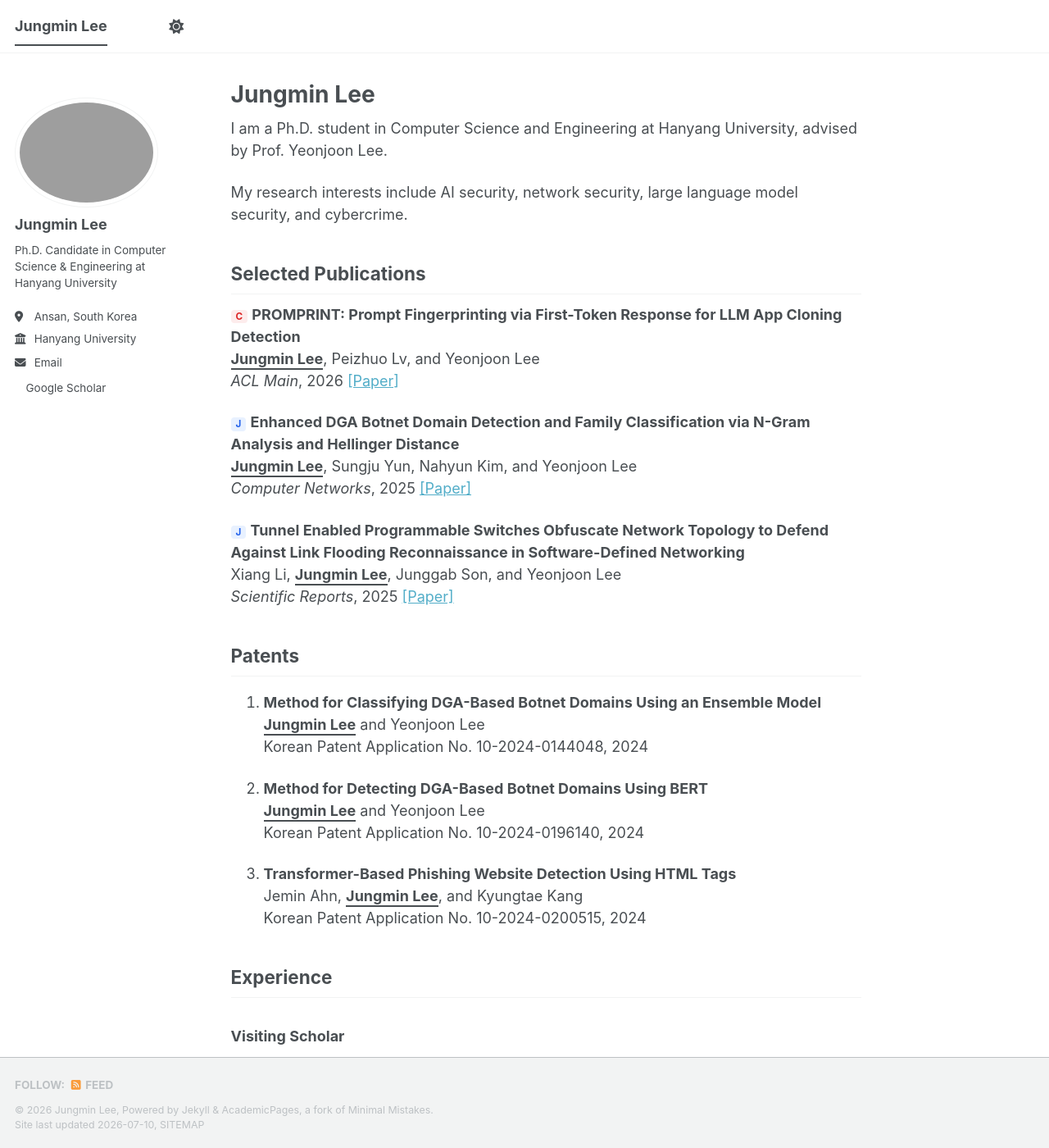
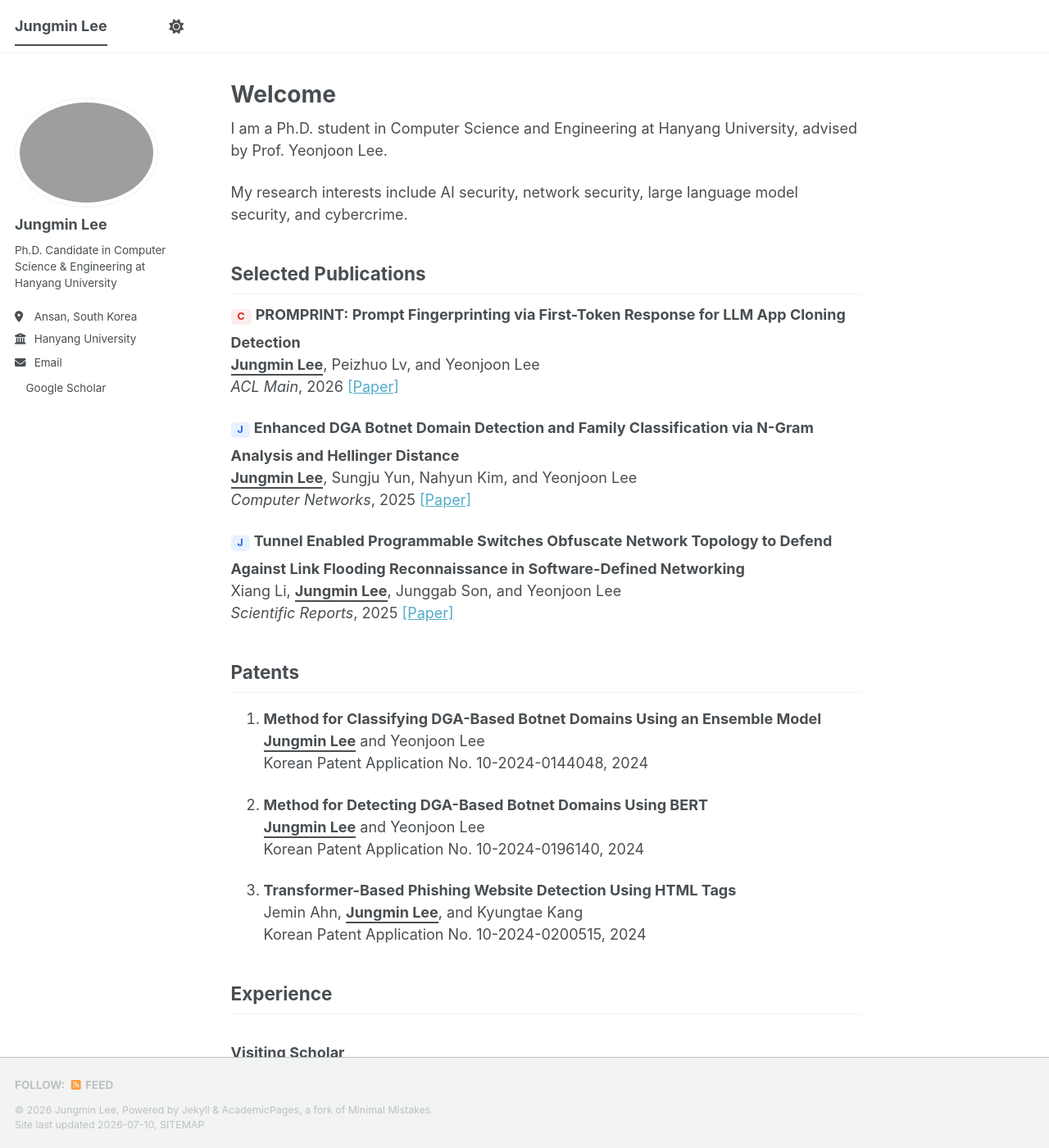
Before and after one commit to jm-lee00/jm-lee00.github.io, a Jekyll site: the page built from _pages/about.md, in a window 1280 px wide and 1400 px high. Shown: the whole window at 82% size. Built offline with Jekyll 4.4.1, drawn with Linux system fonts in a browser that asks for light colours; a style sheet for code colours, icons or effects is not loaded.

Commit message:
Modification

```diff
--- a/_pages/about.md
+++ b/_pages/about.md
@@ -1,6 +1,6 @@
 ---
 permalink: /
-title: "Jungmin Lee"
+title: "Welcome"
 author_profile: true
 redirect_from:
   - /about/
--- a/assets/css/main.scss
+++ b/assets/css/main.scss
@@ -67,14 +67,15 @@
 .venue {
     display: inline-block;
 
-    padding: 1px 6px;
+    padding: 2px 8px;
 
-    border-radius: 4px;
+    border-radius: 5px;
 
-    font-size: 0.65rem;
+    font-size: 0.68rem;
     font-weight: 700;
+    line-height: 1.2;
 
-    line-height: 1.2;
+    margin-bottom: 8px;
 }
 
 // .conference {
```
